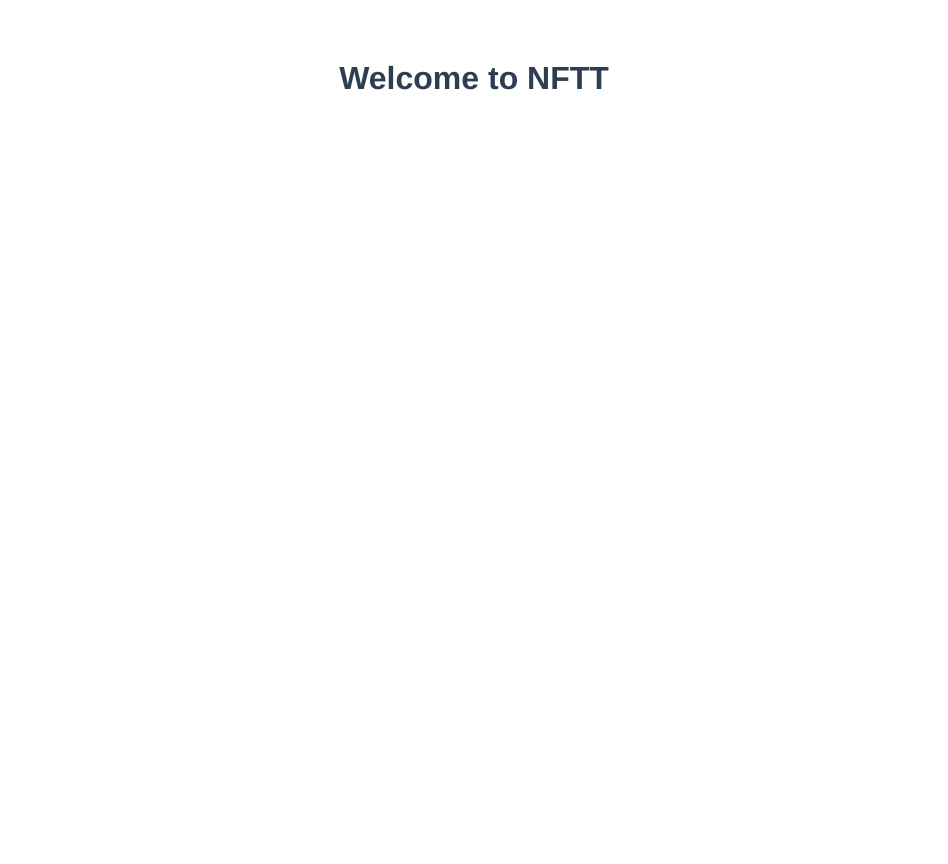
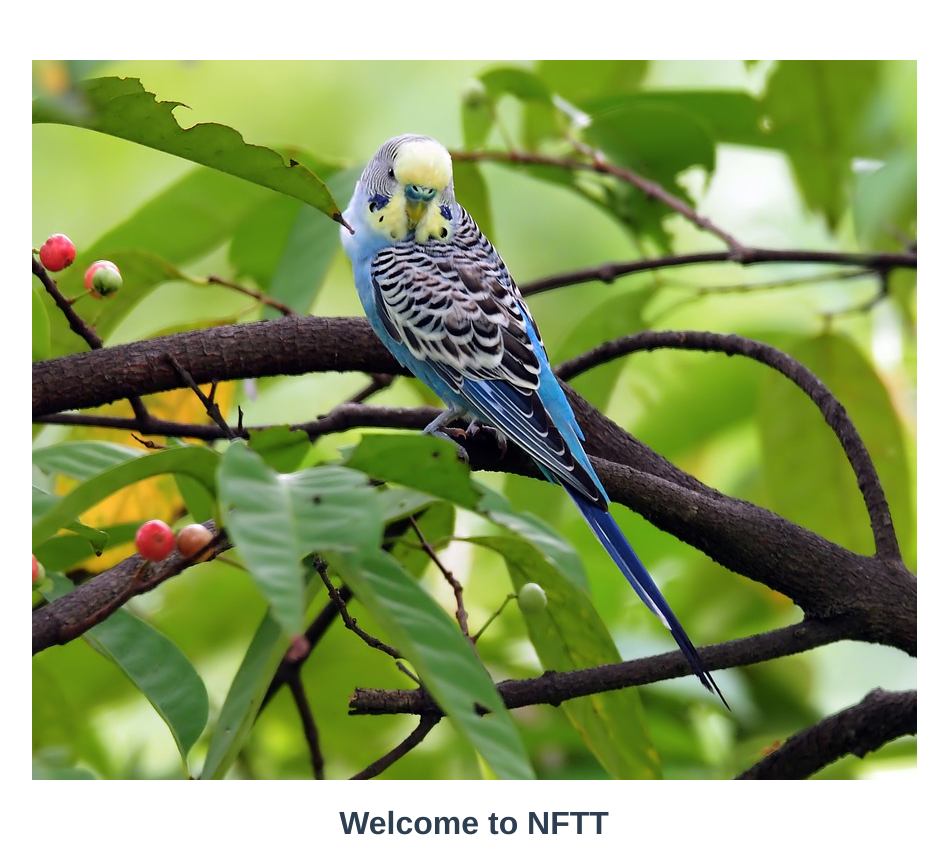
Before and after one commit to ArcAnya/non-fungible-think-tank, a Vue app: page / in a window 1280 px wide. Shown: the whole page, without its empty margins (166-1114 px from the left). Before the commit the page ends 800 px from the top, so only its background shows below. Built offline with nearby package versions, Linux system fonts and the light colour scheme.

Commit message:
uncomment image

```diff
--- a/src/App.vue
+++ b/src/App.vue
@@ -1,5 +1,5 @@
 <template>
-  <!-- <img alt="NFTT logo" src="./assets/LOL.jpg"> -->
+  <img alt="NFTT logo" src="./assets/LOL.jpg">
   <HelloWorld msg="Welcome to NFTT"/>
 </template>
 
```
